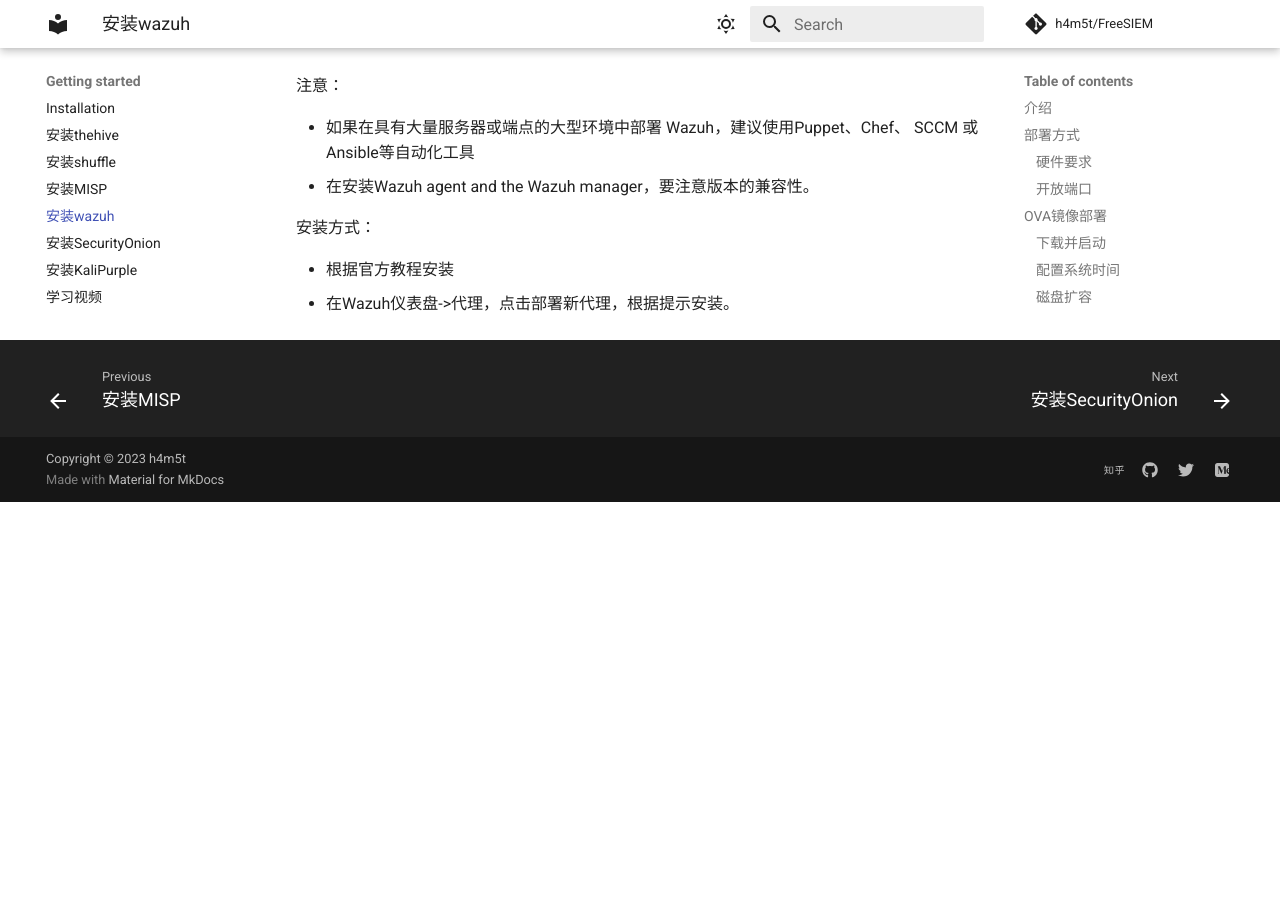
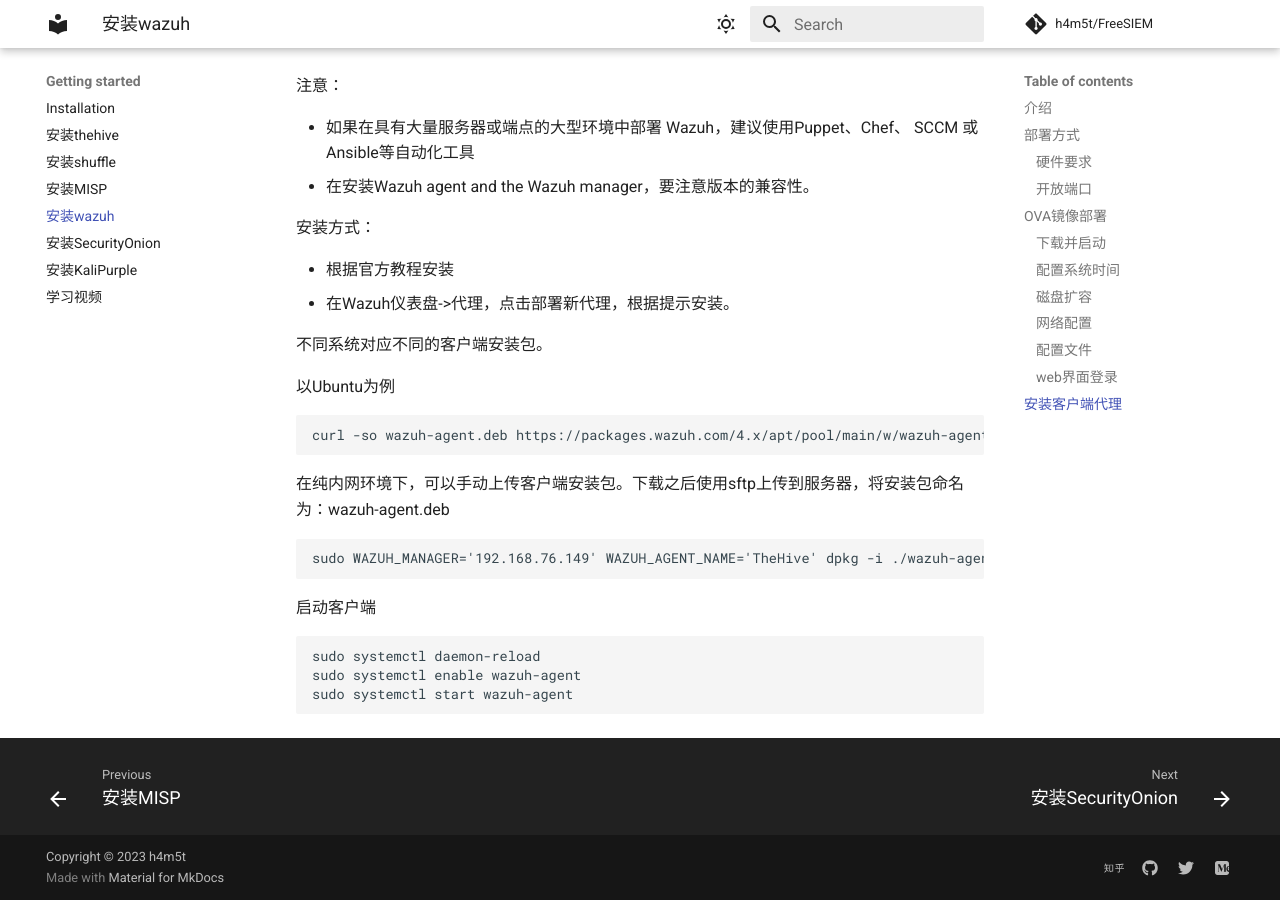
Before and after one commit to h4m5t/FreeSIEM, an MkDocs documentation site: the page built from docs/install_wazuh.md, in a window 1280 px wide and 900 px high, scrolled down 7225 px. Built offline with MkDocs 1.6.1 and Material for MkDocs 9.7.7, drawn with Linux system fonts in a browser that asks for light colours; comment, search, counter and statistics services are not loaded; before the commit the page ends 7727 px from its top, so only the background shows below that.

Commit message:
Update install_wazuh.md

````diff
--- a/docs/install_wazuh.md
+++ b/docs/install_wazuh.md
@@ -341,3 +341,25 @@
 
 * 根据官方教程安装
 * 在Wazuh仪表盘->代理，点击部署新代理，根据提示安装。
+
+不同系统对应不同的客户端安装包。
+
+以Ubuntu为例
+
+```
+curl -so wazuh-agent.deb https://packages.wazuh.com/4.x/apt/pool/main/w/wazuh-agent/wazuh-agent_4.4.4-1_amd64.deb && sudo WAZUH_MANAGER='192.168.76.149' WAZUH_AGENT_NAME='TheHive' dpkg -i ./wazuh-agent.deb
+```
+
+在纯内网环境下，可以手动上传客户端安装包。下载之后使用sftp上传到服务器，将安装包命名为：wazuh-agent.deb
+
+```
+sudo WAZUH_MANAGER='192.168.76.149' WAZUH_AGENT_NAME='TheHive' dpkg -i ./wazuh-agent.deb
+```
+
+启动客户端
+
+```
+sudo systemctl daemon-reload
+sudo systemctl enable wazuh-agent
+sudo systemctl start wazuh-agent
+```
````
